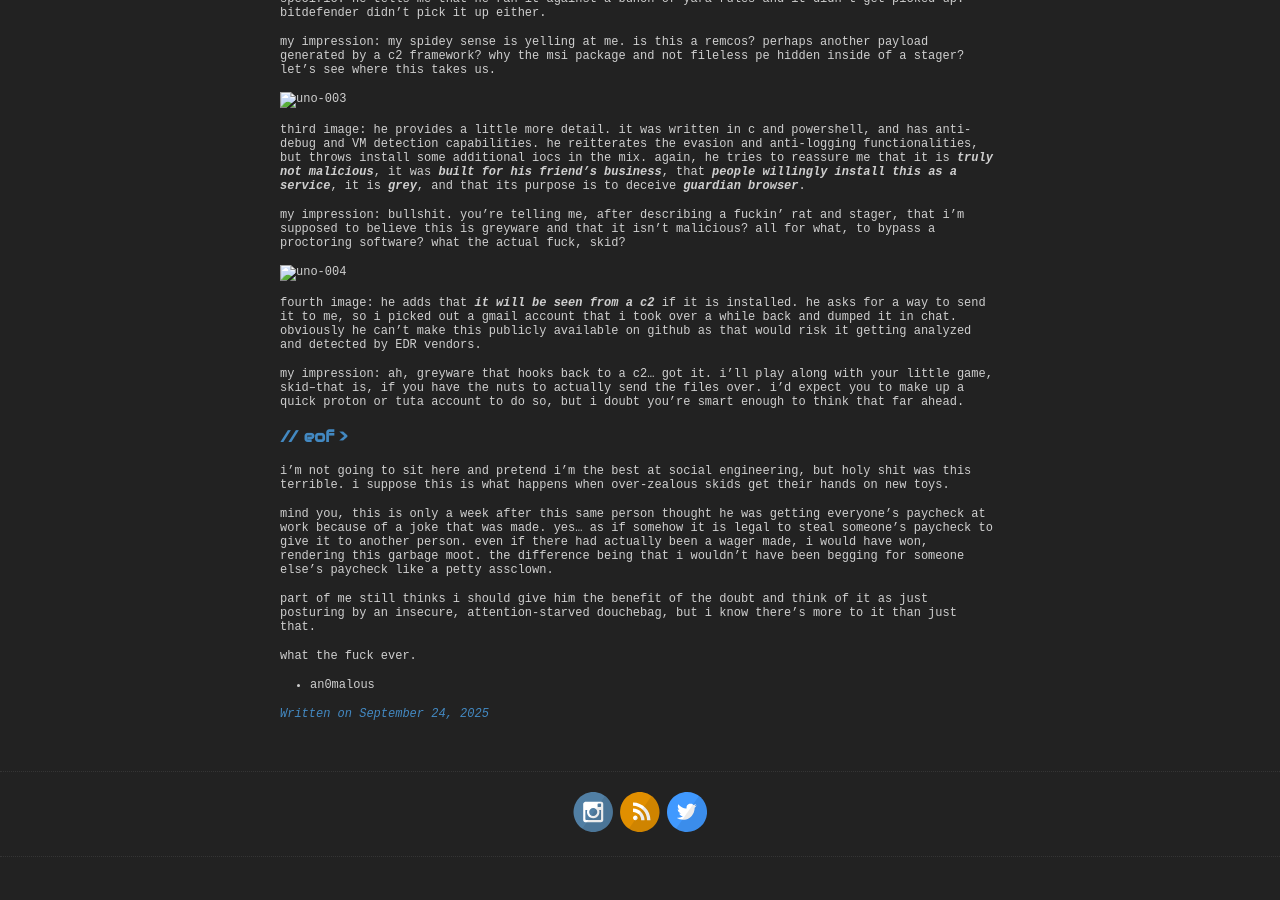
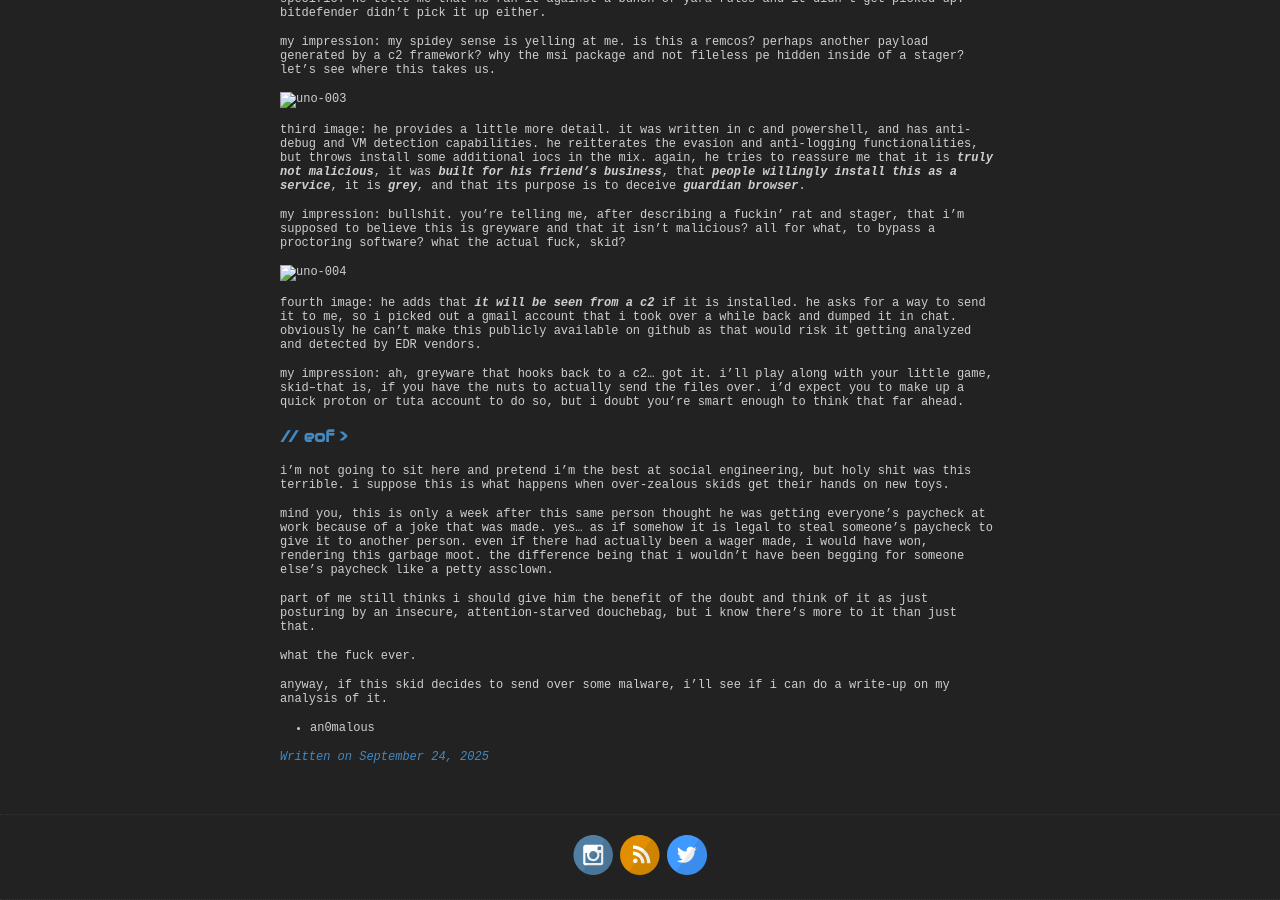
Before and after one commit to jasalinasjr/ctrlesc.xyz, a Jekyll site: the page built from _posts/2025-9-24-uno-reverse-card.md, in a window 1280 px wide and 900 px high, scrolled down 662 px. Built offline with Jekyll 4.4.1, drawn with Linux system fonts in a browser that asks for light colours; before the commit the page ends 1519 px from its top, so only the background shows below that.

Commit message:
new blog post

```diff
--- a/_posts/2025-9-24-uno-reverse-card.md
+++ b/_posts/2025-9-24-uno-reverse-card.md
@@ -44,4 +44,6 @@
 
 what the fuck ever.
 
+anyway, if this skid decides to send over some malware, i'll see if i can do a write-up on my analysis of it.
+
 - an0malous
```
